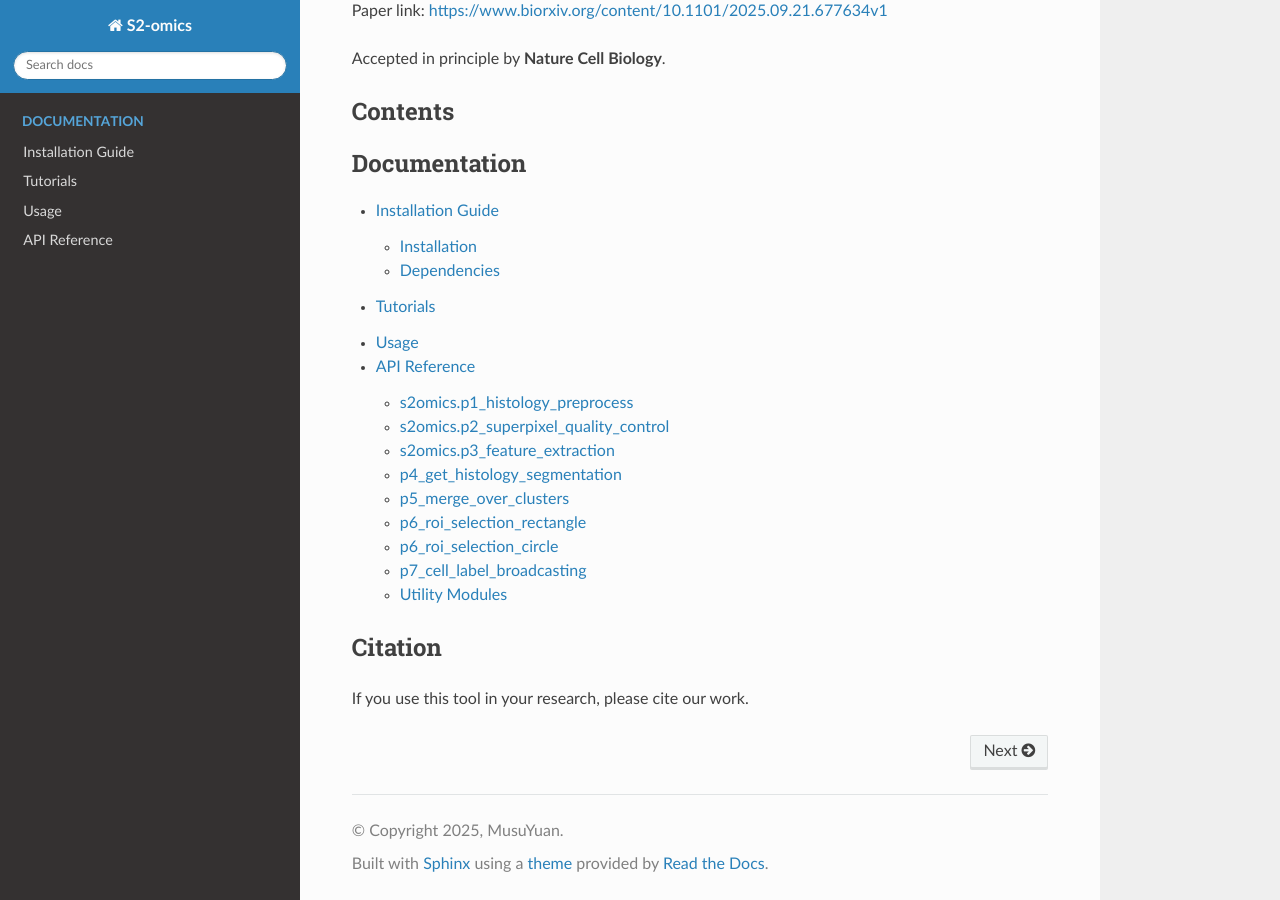
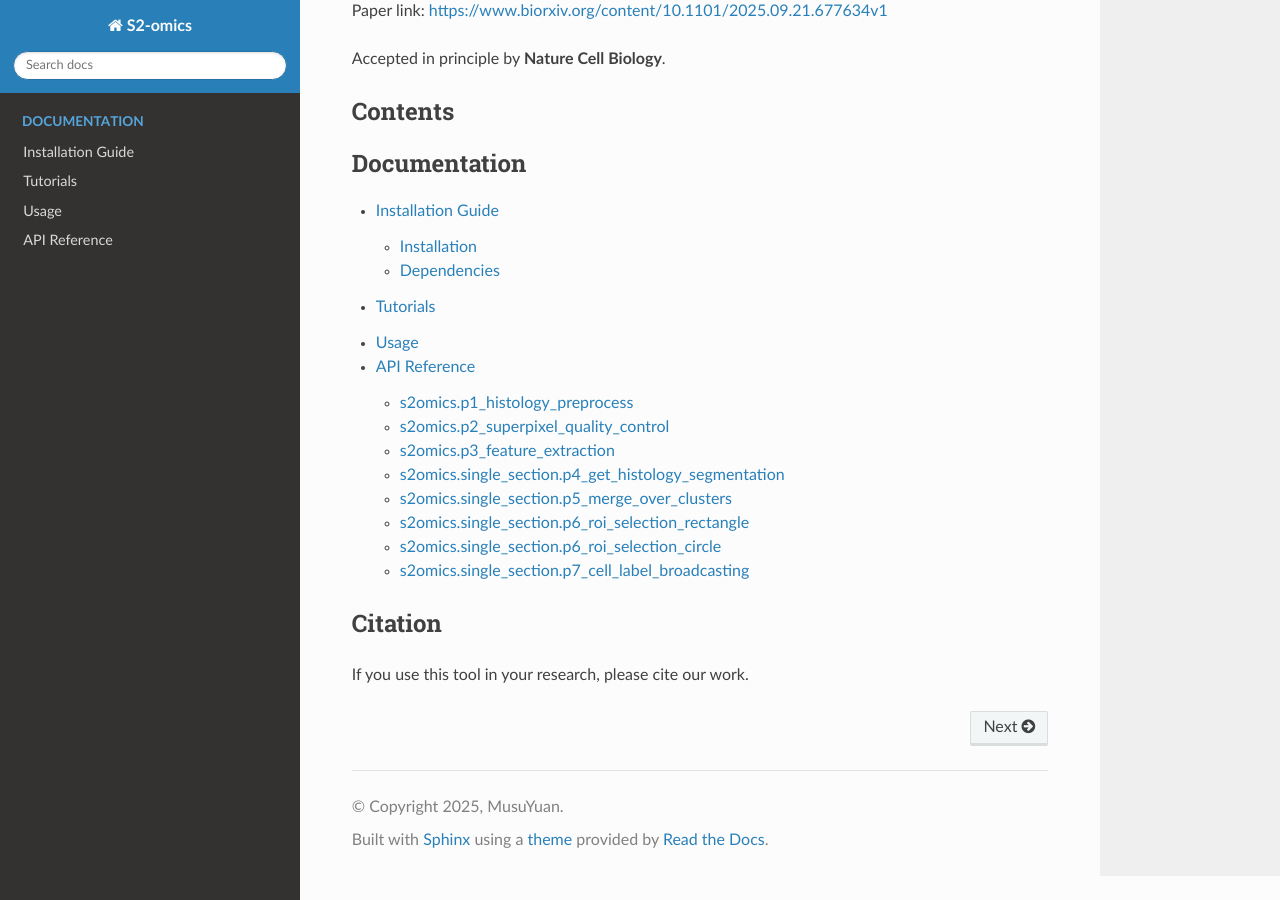
Before and after one commit to ddb-qiwang/S2Omics, a Sphinx documentation site: the page built from docs/source/index.rst, in a window 1280 px wide and 900 px high, scrolled down 822 px. Built offline with Sphinx 7.4.7 and the Read the Docs theme 3.1.0, drawn with Linux system fonts in a browser that asks for light colours; pages that are not in the unit, such as notebooks, are missing from menus; part of the change alters nothing that is shown.

```diff
--- a/docs/source/api.rst
+++ b/docs/source/api.rst
@@ -87,140 +87,175 @@ Apply a foundation model (UNI / Virchow / GigaPath) to extract hierarchical feat
 - Hierarchical embeddings saved in multiple `.pickle` parts, saved under save_folder/pickle_files
 
 ----------------------------------------
-p4_get_histology_segmentation
+s2omics.single_section.p4_get_histology_segmentation
 ----------------------------------------
+
 **Purpose:**
 Cluster PCA-reduced embeddings into morphological clusters using chosen algorithm.
 
-**Outputs:**
+**Parameters:**
+
+- prefix: folder path of H&E stained image, '/home/H&E_image/' for an example
+
+- save_folder: the name of save folder
+
+- foundation_model: the name of foundation model used for feature extraction, user can select from uni, virchow and gigapath
+
+- cache_path: the path to exatracted feature embedding files
+
+- down_samp_step: the down-sampling step for feature extraction, default = 10, which refers to 1:10^2 down-sampling rate
+
+- clustering_method: the clustering method used for H&E image segmentation, user can select among {'kmeans': k-means++, 'fcm': fuzzy c-means, 'louvain': Louvain algorithm, 'leiden': Leiden algorithm}, default = 'kmeans'
+
+- n_clusters: initial number of clusters for histology segmentation when using kmeans or fcm for clustering. default=20. Please notice that this is not the final number of clusters when clustering method is fcm.
+
+- resolution: resolution for leiden algorithm, default=1.0
+
+- if_evaluate: if evaluate the clustering results by quantitative metrics, default=False
+
+**Return:**
+
 - `cluster_image.pickle` – Cluster map.
+
 - Cluster RGB image.
 
-**CLI Arguments:**
+----------------------------------------
+s2omics.single_section.p5_merge_over_clusters
+----------------------------------------
 
-+--------------------+----------+---------------------------------------------------+
-| Argument           | Default  | Description                                       |
-+====================+==========+===================================================+
-| prefix             | (pos.)   | Input folder.                                     |
-+--------------------+----------+---------------------------------------------------+
-| --save_folder      | S2Omics_output | Output directory.                           |
-+--------------------+----------+---------------------------------------------------+
-| --clustering_method| kmeans   | kmeans, fcm, agglo, bisect, birch, louvain, leiden |
-+--------------------+----------+---------------------------------------------------+
-| --n_clusters       | 20       | Initial clusters (kmeans/fcm).                     |
-+--------------------+----------+---------------------------------------------------+
-| --resolution       | 1.0      | Graph-based method resolution (louvain/leiden).    |
-+--------------------+----------+---------------------------------------------------+
+**Purpose:**
 
-.. automodule:: p4_get_histology_segmentation
-   :members:
+Merge morphological clusters with high similarity to target number using hierarchical linkage.
+
+**Parameters:**
+
+- prefix: folder path of H&E stained image, '/home/H&E_image/' for an example
+
+- save_folder: the name of save folder
+
+- target_n_clusters: the final number of clusters user want to preserve, default=15
+
+**Return:**
+
+- `adjusted_cluster_image.pickle` – Merged cluster map.
+
+- Adjusted segmentation image.
 
 ----------------------------------------
-p5_merge_over_clusters
+s2omics.single_section.p6_roi_selection_rectangle
 ----------------------------------------
+
 **Purpose:**
-Merge morphological clusters with high similarity to target number using hierarchical linkage.
 
-**Outputs:**
-- `adjusted_cluster_image.pickle` – Merged cluster map.
-- Adjusted segmentation image.
+Automatically select rectangular ROIs based on scoring criteria:
 
-**CLI Arguments:**
+- **Scale score** (size coverage)
 
-+----------------------+----------+---------------------------------------------+
-| Argument             | Default  | Description                                 |
-+======================+==========+=============================================+
-| prefix               | (pos.)   | Input folder.                               |
-+----------------------+----------+---------------------------------------------+
-| --save_folder        | S2Omics_output | Output directory.                     |
-+----------------------+----------+---------------------------------------------+
-| --target_n_clusters  | 15       | Desired final cluster number.               |
-+----------------------+----------+---------------------------------------------+
+- **Coverage score** (valid cell proportion)
 
-.. automodule:: p5_merge_over_clusters
-   :members:
+- **Balance score** (match desired cluster composition)
+
+**Parameters:**
+
+- prefix: folder path of H&E stained image, '/home/H&E_image/' for an example
+
+- save_folder: the name of save folder
+
+- has_annotation: if True, use the cell type annotation file instead of histology segmentation results for ROI selection
+
+- cache_path: if user want to specify another segmentation result for ROi selection, please insert the path here
+
+- down_samp_step: the down-sampling step for feature extraction, default = 10, which refers to 1:10^2 down-sampling rate
+
+- roi_size: the physical size (mm x mm) of ROIs, default = [6.5, 6.5] which is the physical size for Visium HD ROI
+
+- rotation_seg: the number of difference angles ROI can rotate, default=6 means the a ROI can rotate to 30/60/90/120/150/180 degrees
+
+- num_roi: number of ROIs to be selected, default = 0 refers to automatic determination
+
+- optimal_roi_thres: hyper-parameter for automatic ROI determination, default = 0.03 is suitable for most cases, recommend to be set as 0 when selecting FOVs. If you want to select more ROIs, please lower this parameter
+
+- fusion_weights: the weight of three scores, default=[0.33,0.33,0.33], the sum of three weights should be equal to 1 (if not they will be normalized)
+
+- emphasize_clusters, discard_clusters: prior information about interested and not-interested histology clusters, default = [],[]
+
+- prior_preference: the larger this parameter is, S2Omics will focus more on those interested histology clusters, default=  1
+
+**Return:**
+
+- ROI visualizations on segmentation and raw histology image.
+
+- `best_roi.pickle` – ROI details and score breakdown.
 
 ----------------------------------------
-p6_roi_selection_rectangle
+s2omics.single_section.p6_roi_selection_circle
 ----------------------------------------
-**Purpose:**
-Automatically select rectangular ROIs based on scoring criteria:
-- **Scale score** (size coverage)
-- **Coverage score** (valid cell proportion)
-- **Balance score** (match desired cluster composition)
 
-**Outputs:**
-- ROI visualizations on segmentation and raw histology image.
-- `best_roi.pickle` – ROI details and score breakdown.
-
-**CLI Arguments:**
-
-+--------------------+----------+------------------------------------------------------+
-| Argument           | Default  | Description                                          |
-+====================+==========+======================================================+
-| prefix             | (pos.)   | Input folder.                                        |
-+--------------------+----------+------------------------------------------------------+
-| --save_folder      | S2Omics_output | Output folder.                                 |
-+--------------------+----------+------------------------------------------------------+
-| --roi_size         | [6.5,6.5]| Physical size in mm (width height).                  |
-+--------------------+----------+------------------------------------------------------+
-| --num_roi          | 0        | Number of ROIs (0 = auto-determine optimal).         |
-+--------------------+----------+------------------------------------------------------+
-| --positive_prior   | []       | Clusters to emphasize.                               |
-+--------------------+----------+------------------------------------------------------+
-| --negative_prior   | []       | Clusters to de-prioritize.                           |
-+--------------------+----------+------------------------------------------------------+
-| --prior_preference | 2        | Weight for emphasis clusters.                        |
-
-.. automodule:: p6_roi_selection_rectangle
-   :members:
-
-----------------------------------------
-p6_roi_selection_circle
-----------------------------------------
 **Purpose:**
 Same as rectangular ROI selection, but using circular geometry. Suitable for TMA core or circular ROI scans.
 
-**CLI Arguments:** Similar to rectangle, with `--roi_size` interpreted as radius.
+**Parameters:**
 
-.. automodule:: p6_roi_selection_circle
-   :members:
+- prefix: folder path of H&E stained image, '/home/H&E_image/' for an example
+
+- save_folder: the name of save folder
+
+- has_annotation: if True, use the cell type annotation file instead of histology segmentation results for ROI selection
+
+- cache_path: if user want to specify another segmentation result for ROi selection, please insert the path here
+
+- down_samp_step: the down-sampling step for feature extraction, default = 10, which refers to 1:10^2 down-sampling rate
+
+- roi_size: the physical size (mm x mm) of circle-shaped ROIs, default = [0.5, 0.5] means the r=0.5
+
+- rotation_seg: the number of difference angles ROI can rotate, default=6 means the a ROI can rotate to 30/60/90/120/150/180 degrees
+
+- num_roi: number of ROIs to be selected, default = 0 refers to automatic determination
+
+- optimal_roi_thres: hyper-parameter for automatic ROI determination, default = 0.03 is suitable for most cases, recommend to be set as 0 when selecting FOVs. If you want to select more ROIs, please lower this parameter
+
+- fusion_weights: the weight of three scores, default=[0.33,0.33,0.33], the sum of three weights should be equal to 1 (if not they will be normalized)
+
+- emphasize_clusters, discard_clusters: prior information about interested and not-interested histology clusters, default = [],[]
+
+- prior_preference: the larger this parameter is, S2Omics will focus more on those interested histology clusters, default=  1
+
+**Return:**
+
+- ROI visualizations on segmentation and raw histology image.
+
+- `best_roi.pickle` – ROI details and score breakdown.
 
 ----------------------------------------
-p7_cell_label_broadcasting
+s2omics.single_section.p7_cell_label_broadcasting
 ----------------------------------------
+
 **Purpose:**
-Train an Autoencoder-based classifier using ROI-scale spatial omics cell annotations, then broadcast labels to the entire slide.
 
-**Outputs:**
+After user obtained the spatial omics data of the selected small ROI, we can annotate the superpixels in the paired H&E image with cell type labels.
+
+Afterwards, we can transfer the label information to the previously stained whole-slide H&E image to obtain whole-slide level cell type spatial distribution.
+
+This function trains an Autoencoder-based classifier using ROI-scale spatial omics cell annotations, then broadcast labels to the entire slide.
+
+**Parameters:**
+
+- WSI_datapath: path to the whole slide H&E image
+
+- WSI_save_folder: save path to the whole slide H&E image results
+
+- SO_datapath: path to the spatial omics data and accroding H&E image
+
+- SO_save_folder: save path to the spatial omics data and accroding H&E image results
+
+- WSI_cache_path: path to the extracted histology feature of the WSI, if it is already obtained, default=''
+
+- SO_cache_path: path to the extracted histology feature of the SO, if it is already obtained, default=''
+
+- device: default='cuda:0'
+
+- foundation_model: the name of foundation model used for feature extraction, user can select from uni, virchow and gigapath
+
+**Return:**
+
 - `S2Omics_whole_slide_prediction.jpg` – Predicted whole-slide cell type map.
-
-**CLI Arguments:**
-
-+-------------------+----------+--------------------------------------------------+
-| Argument          | Default  | Description                                      |
-+===================+==========+==================================================+
-| WSI_datapath      | (pos.)   | Whole-slide input folder.                        |
-+-------------------+----------+--------------------------------------------------+
-| SO_datapath       | (pos.)   | Spatial omics ROI input folder.                  |
-+-------------------+----------+--------------------------------------------------+
-| --foundation_model| uni      | Model for embeddings.                            |
-+-------------------+----------+--------------------------------------------------+
-| --device          | cuda     | Compute device.                                  |
-
-.. automodule:: p7_cell_label_broadcasting
-   :members:
-
-----------------------------------------
-Utility Modules
-----------------------------------------
-Low-level utilities used in multiple steps (I/O helpers, seeding, image operations).
-
-.. automodule:: s1_utils
-   :members:
-
-.. automodule:: s2_label_broadcasting
-   :members:
-
-.. automodule:: utils
-   :members:
```
